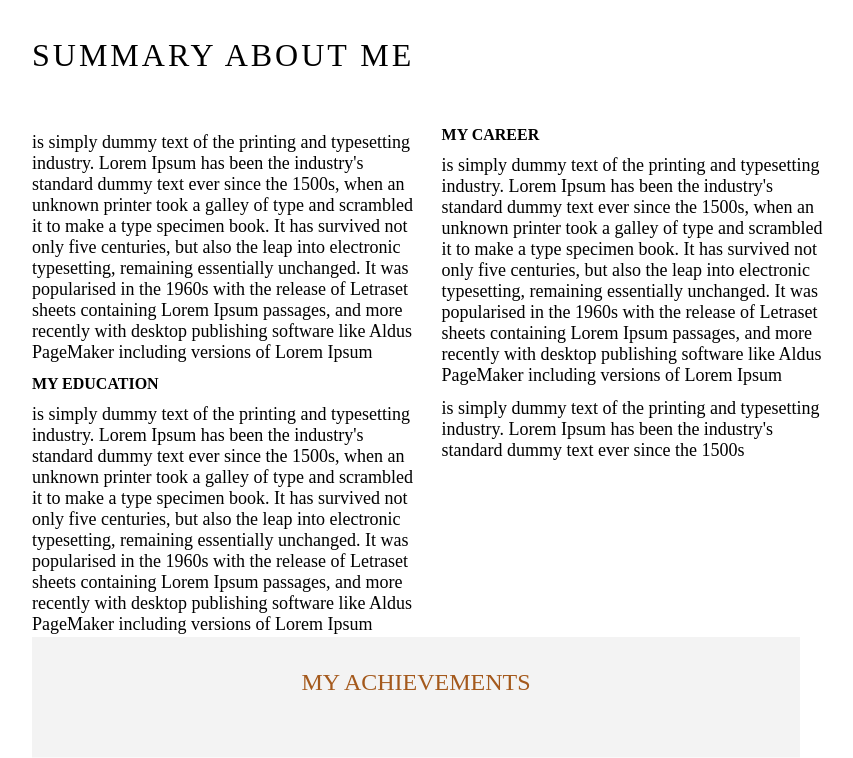
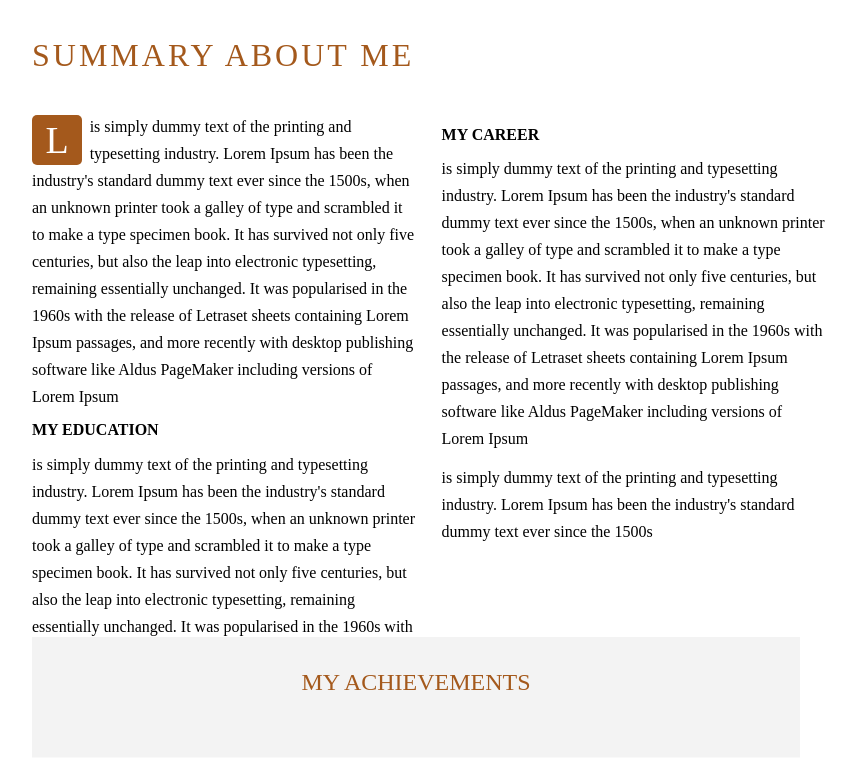
Before and after one commit to pier1239/ProjectsWeb, a PHP site: page / in a window 1280 px wide. Shown: the part 801-1559 px from the top of the page, without its empty margins (224-1077 px from the left). Run offline with PHP 8.4, Linux system fonts and the light colour scheme; style sheets or scripts are compiled from the project's sources.

Commit message:
section about

```diff
--- a/src/index.html
+++ b/src/index.html
@@ -35,7 +35,8 @@
 <div class="sectionabout">
 	<div class="aboutme">
 	<p class="titlesec">SUMMARY ABOUT ME</p>
-	<p class="descsec">is simply dummy text of the printing and typesetting industry. Lorem Ipsum has been the industry's standard dummy text ever since the 1500s, when an unknown printer took a galley of type and scrambled it to make a type specimen book. It has survived not only five centuries, but also the leap into electronic typesetting, remaining essentially unchanged. It was popularised in the 1960s with the release of Letraset sheets containing Lorem Ipsum passages, and more recently with desktop publishing software like Aldus PageMaker including versions of Lorem Ipsum</p>
+	<span class="lettre">L</span>
+	<span class="descsec">is simply dummy text of the printing and typesetting industry. Lorem Ipsum has been the industry's standard dummy text ever since the 1500s, when an unknown printer took a galley of type and scrambled it to make a type specimen book. It has survived not only five centuries, but also the leap into electronic typesetting, remaining essentially unchanged. It was popularised in the 1960s with the release of Letraset sheets containing Lorem Ipsum passages, and more recently with desktop publishing software like Aldus PageMaker including versions of Lorem Ipsum</span>
 	<p class="titledesc">MY EDUCATION</p>
 	<p class="descsec">is simply dummy text of the printing and typesetting industry. Lorem Ipsum has been the industry's standard dummy text ever since the 1500s, when an unknown printer took a galley of type and scrambled it to make a type specimen book. It has survived not only five centuries, but also the leap into electronic typesetting, remaining essentially unchanged. It was popularised in the 1960s with the release of Letraset sheets containing Lorem Ipsum passages, and more recently with desktop publishing software like Aldus PageMaker including versions of Lorem Ipsum</p>
 	</div>
--- a/src/scss/general.scss
+++ b/src/scss/general.scss
@@ -66,7 +66,8 @@
 	       }
 }
 
-.titre {  /* Début de la class titre */
+.titre
+{  /* Début de la class titre */
 	background-image: url("../img/me.jpg");
 	background-position: center center;
 	background-repeat: no-repeat;
@@ -93,7 +94,7 @@
 	color: #FFFFFF;
 	margin: auto;
 	padding-left: 20%;
-	width: 80%;
+	width: 55%;
 	height: 400px;
 	vertical-align: middle;
    -webkit-animation: moving 2s;
@@ -118,6 +119,8 @@
 
 
 
+
+
     .about {  /* Début de class about */
     display: inline-block;
     vertical-align: middle;
@@ -133,9 +136,9 @@
               margin-left: -15%;
              }
 
-        to  {
+        to   {
               margin-left: 35%;
-            }
+             }
                           }
          }  /* Fin de la class about */
 
@@ -186,7 +189,24 @@
     .aboutme
 	{
 	margin-left: 2%;
-	width:30%
+	width:30%;
+
+	.lettre
+	{
+	font-size: 38px;
+	margin-top: 0.5%;
+	width:50px;
+	height: 50px;
+	background: #A4591C;
+	display: inline-block;
+    float: left;
+    border-radius: 5px;
+    margin-right: 2%;
+    display: flex;
+    justify-content: center;
+    padding-top: 0.8%;
+    color: #FFF;
+	}
 	}
 
 	.aboutme2
@@ -199,15 +219,17 @@
 
 	.titlesec
 	{
+	color: #A4591C;
 	font-size: 32px;
 	letter-spacing: 3px;
-	margin-bottom: 15%;
+	margin-bottom: 10%;
 	}
 
 	.descsec
 	{
+	line-height: 27px;
 	margin-top: 3%;
-	font-size: 18px;
+	font-size: 16px;
 	}
 
 	.titledesc
```
